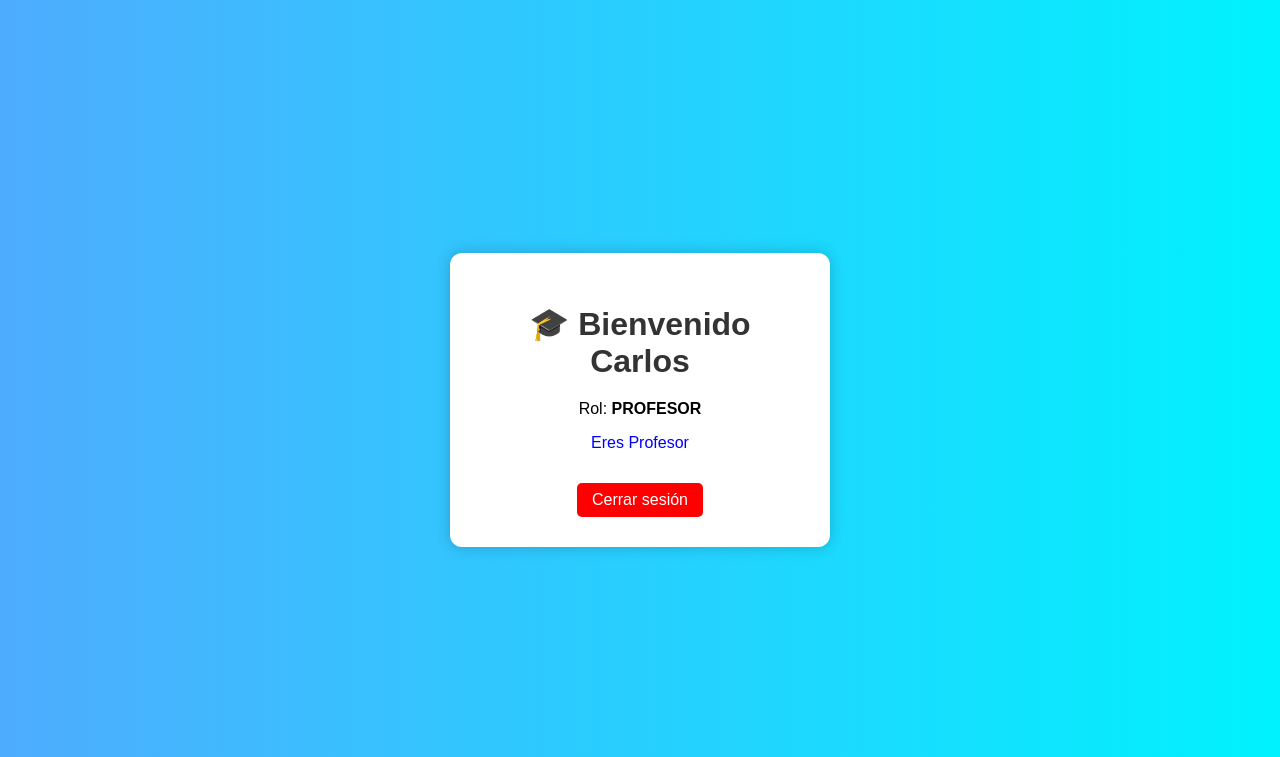
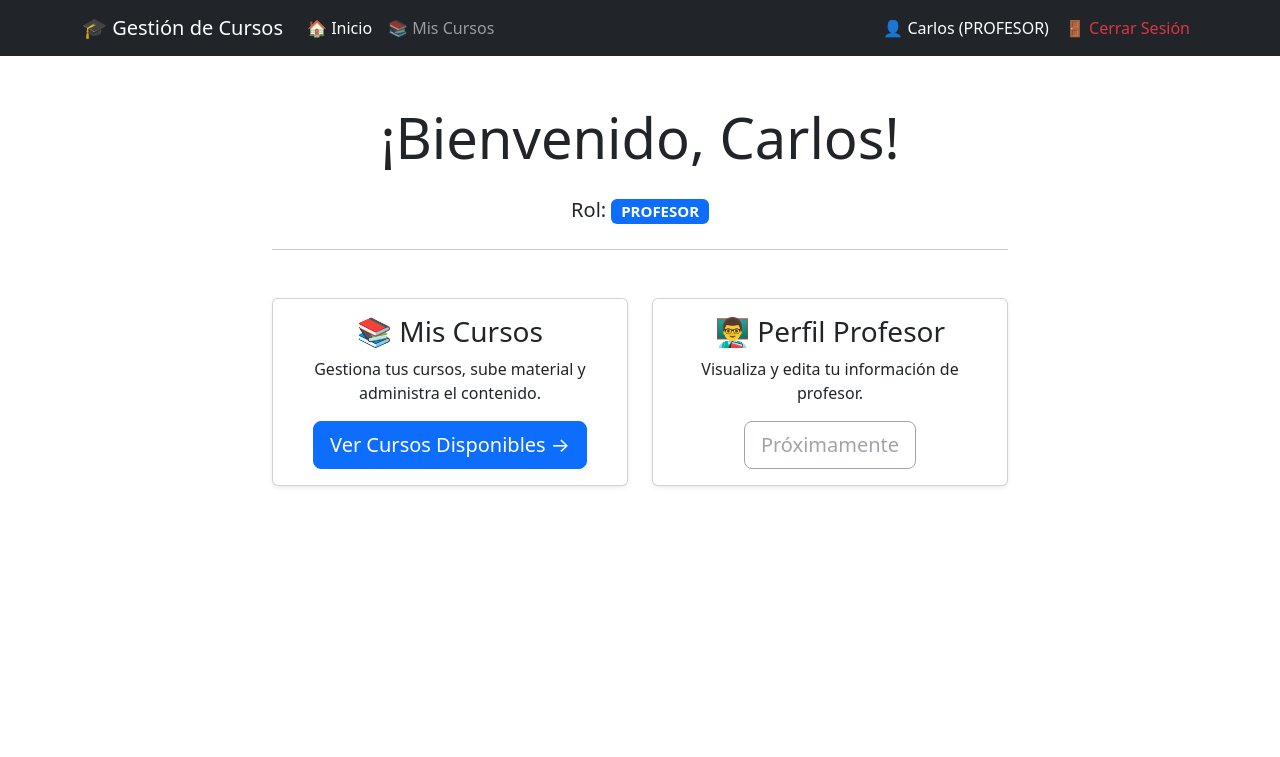
Before and after one commit to Myla1721/Los-intocables_Proyecto, a Flask app: page /home in a window 1280 px wide. Shown: the top 757 px of the page. Run offline with Flask 3, Linux system fonts and the light colour scheme; a user stored in the database is signed in.

Commit message:
feat: Módulo profesor completo - Ver cursos, Subir/Eliminar material con curso demo automático

```diff
--- a/Proyecto/src/app/templates/home.html
+++ b/Proyecto/src/app/templates/home.html
@@ -1,30 +1,93 @@
-<!-- Página principal despues del login -->
 <!DOCTYPE html>
-<html>
+<html lang="es">
 <head>
-    <title>Inicio</title>
-    <link rel="stylesheet" href="{{ url_for('static', filename='css/style.css') }}"> <!-- CSS -->
+    <meta charset="UTF-8">
+    <meta name="viewport" content="width=device-width, initial-scale=1.0">
+    <title>Inicio - Gestión de Cursos</title>
+    <link href="https://cdn.jsdelivr.net/npm/bootstrap@5.3.0/dist/css/bootstrap.min.css" rel="stylesheet">
 </head>
 <body>
+    <nav class="navbar navbar-expand-lg navbar-dark bg-dark">
+        <div class="container">
+            <a class="navbar-brand" href="#">🎓 Gestión de Cursos</a>
+            <button class="navbar-toggler" type="button" data-bs-toggle="collapse" data-bs-target="#navbarNav">
+                <span class="navbar-toggler-icon"></span>
+            </button>
+            <div class="collapse navbar-collapse" id="navbarNav">
+                <ul class="navbar-nav me-auto">
+                    <li class="nav-item">
+                        <a class="nav-link active" href="{{ url_for('main.home') }}">🏠 Inicio</a>
+                    </li>
+                    {% if session.get('rol') == 'PROFESOR' %}
+                    <li class="nav-item">
+                        <a class="nav-link" href="{{ url_for('main.profesor_cursos') }}">📚 Mis Cursos</a>
+                    </li>
+                    {% endif %}
+                </ul>
+                <div class="navbar-nav">
+                    <span class="nav-link text-white">👤 {{ nombre }} ({{ rol }})</span>
+                    <a class="nav-link text-danger" href="{{ url_for('main.logout') }}">🚪 Cerrar Sesión</a>
+                </div>
+            </div>
+        </div>
+    </nav>
 
-<div class="container">
-    <div class="card">
+    <div class="container mt-5">
+        <div class="row justify-content-center">
+            <div class="col-md-8 text-center">
+                <h1 class="display-4 mb-4">¡Bienvenido, {{ nombre }}!</h1>
+                <p class="lead">Rol: <span class="badge bg-primary">{{ rol }}</span></p>
 
-        <h1>🎓 Bienvenido {{ nombre }}</h1>
-        <p>Rol: <strong>{{ rol }}</strong></p>
+                <hr class="my-4">
 
-        {% if rol == 'ADMIN' %}
-            <p class="admin">Eres Administrador</p>
-        {% elif rol == 'PROFESOR' %}
-            <p class="user">Eres Profesor</p>
-        {% else %}
-            <p class="user">Eres Alumno</p>
-        {% endif %}
+                <div class="row mt-5">
+                    {% if session.get('rol') == 'PROFESOR' %}
+                    <div class="col-md-6 mb-3">
+                        <div class="card shadow-sm h-100">
+                            <div class="card-body text-center">
+                                <h3 class="card-title">📚 Mis Cursos</h3>
+                                <p class="card-text">Gestiona tus cursos, sube material y administra el contenido.</p>
+                                <a href="{{ url_for('main.profesor_cursos') }}" class="btn btn-primary btn-lg">
+                                    Ver Cursos Disponibles →
+                                </a>
+                            </div>
+                        </div>
+                    </div>
+                    <div class="col-md-6 mb-3">
+                        <div class="card shadow-sm h-100">
+                            <div class="card-body text-center">
+                                <h3 class="card-title">👨‍🏫 Perfil Profesor</h3>
+                                <p class="card-text">Visualiza y edita tu información de profesor.</p>
+                                <button class="btn btn-outline-secondary btn-lg" disabled>Próximamente</button>
+                            </div>
+                        </div>
+                    </div>
+                    {% elif session.get('rol') == 'ALUMNO' %}
+                    <div class="col-md-6 mb-3">
+                        <div class="card shadow-sm h-100">
+                            <div class="card-body text-center">
+                                <h3 class="card-title">📖 Cursos Disponibles</h3>
+                                <p class="card-text">Explora y inscríbete en los cursos disponibles.</p>
+                                <button class="btn btn-primary btn-lg" disabled>Próximamente</button>
+                            </div>
+                        </div>
+                    </div>
+                    {% elif session.get('rol') == 'ADMIN' %}
+                    <div class="col-md-6 mb-3">
+                        <div class="card shadow-sm h-100">
+                            <div class="card-body text-center">
+                                <h3 class="card-title">👑 Panel Administrador</h3>
+                                <p class="card-text">Gestiona usuarios, profesores y el sistema.</p>
+                                <button class="btn btn-primary btn-lg" disabled>Próximamente</button>
+                            </div>
+                        </div>
+                    </div>
+                    {% endif %}
+                </div>
+            </div>
+        </div>
+    </div>
 
-        <a href="/logout" class="logout">Cerrar sesión</a>
-
-    </div>
-</div>
-
+    <script src="https://cdn.jsdelivr.net/npm/bootstrap@5.3.0/dist/js/bootstrap.bundle.min.js"></script>
 </body>
 </html>
```
Also changed, not shown: Proyecto/src/app/controllers/profesor_controller.py (+21 -1 lines), Proyecto/src/app/templates/profesor/cursos.html (+20 -11 lines), Proyecto/src/app/views/profesor_view.py (+6 -2 lines), Proyecto/instance/gestion_cursos.db, Proyecto/src/app/static/uploads/1776706022_Misho.jpeg (deleted).
